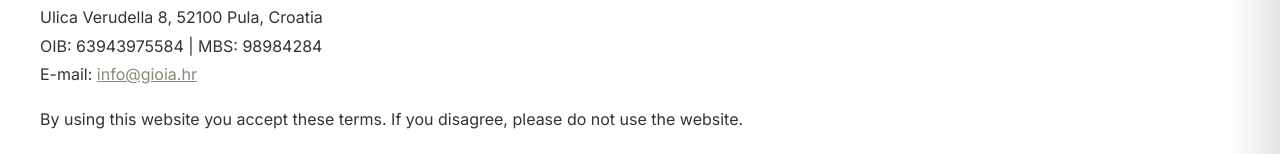
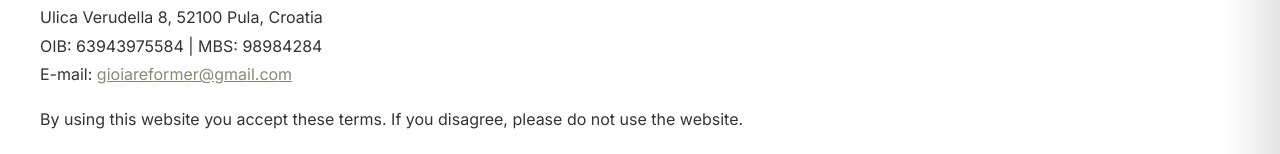
Before and after one commit to mateorumac/gioia-web, a React (Vite) app: page /en/terms in a window 1280 px wide. Shown: the part 414-568 px from the top of the page. Built offline with nearby package versions, Linux system fonts and the light colour scheme.

Commit message:
updated email address

```diff
--- a/src/components/ContactSection.jsx
+++ b/src/components/ContactSection.jsx
@@ -113,8 +113,8 @@ function ContactSection() {
             <p>
               <strong>E-mail:</strong>
               <br />
-              <a href="mailto:info@gioia.hr" className="contact-link-editorial">
-                info@gioia.hr
+              <a href="mailto:gioiareformer@gmail.com" className="contact-link-editorial">
+                gioiareformer@gmail.com
               </a>
             </p>
           </div>
--- a/src/components/Footer.jsx
+++ b/src/components/Footer.jsx
@@ -107,7 +107,7 @@ function Footer() {
                 </li>
                 <li>
                   <FaEnvelope />
-                  <a href="mailto:info@gioia.hr">info@gioia.hr</a>
+                  <a href="mailto:gioiareformer@gmail.com">gioiareformer@gmail.com</a>
                 </li>
               </ul>
 
--- a/src/components/TrainingSignupSection.jsx
+++ b/src/components/TrainingSignupSection.jsx
@@ -196,7 +196,7 @@ function TrainingSignupSection() {
       type: "info",
       message: t(
         "booking.infoMessage",
-        "Za sada kontaktirajte nas direktno na info@gioia.hr ili 095 389 6809"
+        "Za sada kontaktirajte nas direktno na gioiareformer@gmail.com ili 095 389 6809"
       ),
     });
   };
--- a/src/locales/en.json
+++ b/src/locales/en.json
@@ -73,6 +73,6 @@
     "contactButton": "Contact us"
   },
   "booking": {
-    "infoMessage": "For now, please contact us directly at info@gioia.hr or 095 389 6809"
+    "infoMessage": "For now, please contact us directly at gioiareformer@gmail.com or 095 389 6809"
   }
 }
--- a/src/pages/CookiesPage.jsx
+++ b/src/pages/CookiesPage.jsx
@@ -166,7 +166,7 @@ function CookiesPage() {
             <p>
               Za dodatne informacije o korištenju kolačića možete nam se
               obratiti na:{" "}
-              <a href="mailto:info@gioia.hr">info@gioia.hr</a>
+              <a href="mailto:gioiareformer@gmail.com">gioiareformer@gmail.com</a>
             </p>
             <p>
               Za više informacija o obradi osobnih podataka pogledajte našu{" "}
@@ -281,7 +281,7 @@ function CookiesPage() {
               our <a href="/en/privacy">Privacy Policy</a>.
               <br />
               For questions:{" "}
-              <a href="mailto:info@gioia.hr">info@gioia.hr</a>
+              <a href="mailto:gioiareformer@gmail.com">gioiareformer@gmail.com</a>
             </p>
           </>
         )}
--- a/src/pages/GDPRPage.jsx
+++ b/src/pages/GDPRPage.jsx
@@ -32,7 +32,7 @@ function GDPRPage() {
               <strong>Adresa:</strong> Verudela 8, 52100 Pula, Hrvatska
               <br />
               <strong>Email:</strong>{" "}
-              <a href="mailto:info@gioia.hr">info@gioia.hr</a>
+              <a href="mailto:gioiareformer@gmail.com">gioiareformer@gmail.com</a>
               <br />
               <strong>Telefon:</strong>{" "}
               <a href="tel:+385953896809">095 389 6809</a>
@@ -103,7 +103,7 @@ function GDPRPage() {
             </p>
             <ul>
               <li>
-                Email: <a href="mailto:info@gioia.hr">info@gioia.hr</a>
+                Email: <a href="mailto:gioiareformer@gmail.com">gioiareformer@gmail.com</a>
               </li>
               <li>
                 Telefon: <a href="tel:+385953896809">095 389 6809</a>
@@ -232,7 +232,7 @@ function GDPRPage() {
               <strong>Address:</strong> Verudela 8, 52100 Pula, Croatia
               <br />
               <strong>Email:</strong>{" "}
-              <a href="mailto:info@gioia.hr">info@gioia.hr</a>
+              <a href="mailto:gioiareformer@gmail.com">gioiareformer@gmail.com</a>
               <br />
               <strong>Phone:</strong>{" "}
               <a href="tel:+385953896809">095 389 6809</a>
@@ -302,7 +302,7 @@ function GDPRPage() {
             </p>
             <ul>
               <li>
-                Email: <a href="mailto:info@gioia.hr">info@gioia.hr</a>
+                Email: <a href="mailto:gioiareformer@gmail.com">gioiareformer@gmail.com</a>
               </li>
               <li>
                 Phone: <a href="tel:+385953896809">095 389 6809</a>
--- a/src/pages/PrivacyPage.jsx
+++ b/src/pages/PrivacyPage.jsx
@@ -44,7 +44,7 @@ function PrivacyPage() {
               <br />
               OIB: 63943975584 | MBS: 98984284
               <br />
-              E-mail: <a href="mailto:info@gioia.hr">info@gioia.hr</a>
+              E-mail: <a href="mailto:gioiareformer@gmail.com">gioiareformer@gmail.com</a>
             </p>
 
             <h2>2. Koje podatke prikupljamo i na koji način</h2>
@@ -105,7 +105,7 @@ function PrivacyPage() {
             </p>
             <p>
               Privolu možete povući u bilo kojem trenutku slanjem zahtjeva na{" "}
-              <a href="mailto:info@gioia.hr">info@gioia.hr</a>.
+              <a href="mailto:gioiareformer@gmail.com">gioiareformer@gmail.com</a>.
             </p>
 
             <h2>6. Maloljetnici</h2>
@@ -156,7 +156,7 @@ function PrivacyPage() {
             </ul>
             <p>
               Za ostvarivanje prava kontaktirajte nas na:{" "}
-              <a href="mailto:info@gioia.hr">info@gioia.hr</a>
+              <a href="mailto:gioiareformer@gmail.com">gioiareformer@gmail.com</a>
             </p>
 
             <h2>10. Kolačići</h2>
@@ -190,7 +190,7 @@ function PrivacyPage() {
               <br />
               OIB: 63943975584 | MBS: 98984284
               <br />
-              E-mail: <a href="mailto:info@gioia.hr">info@gioia.hr</a>
+              E-mail: <a href="mailto:gioiareformer@gmail.com">gioiareformer@gmail.com</a>
             </p>
 
             <h2>2. What Data We Collect and How</h2>
@@ -276,7 +276,7 @@ function PrivacyPage() {
             </ul>
             <p>
               To exercise your rights, contact us at:{" "}
-              <a href="mailto:info@gioia.hr">info@gioia.hr</a>
+              <a href="mailto:gioiareformer@gmail.com">gioiareformer@gmail.com</a>
             </p>
 
             <h2>10. Cookies</h2>
--- a/src/pages/TermsPage.jsx
+++ b/src/pages/TermsPage.jsx
@@ -44,7 +44,7 @@ function TermsPage() {
               <br />
               OIB: 63943975584 | MBS: 98984284
               <br />
-              E-mail: <a href="mailto:info@gioia.hr">info@gioia.hr</a>
+              E-mail: <a href="mailto:gioiareformer@gmail.com">gioiareformer@gmail.com</a>
             </p>
             <p>
               Korištenjem web stranice prihvaćate ove uvjete. Ako se s njima ne
@@ -71,7 +71,7 @@ function TermsPage() {
             </p>
             <p>
               Otkazivanje je moguće putem e-maila na{" "}
-              <a href="mailto:info@gioia.hr">info@gioia.hr</a> ili izravnim
+              <a href="mailto:gioiareformer@gmail.com">gioiareformer@gmail.com</a> ili izravnim
               kontaktom s instruktoricom.
             </p>
 
@@ -158,7 +158,7 @@ function TermsPage() {
             <p>
               Za sva pitanja vezana uz uvjete korištenja:
               <br />
-              E-mail: <a href="mailto:info@gioia.hr">info@gioia.hr</a>
+              E-mail: <a href="mailto:gioiareformer@gmail.com">gioiareformer@gmail.com</a>
               <br />
               Adresa: Ulica Verudella 8, 52100 Pula, Hrvatska
             </p>
@@ -175,7 +175,7 @@ function TermsPage() {
               <br />
               OIB: 63943975584 | MBS: 98984284
               <br />
-              E-mail: <a href="mailto:info@gioia.hr">info@gioia.hr</a>
+              E-mail: <a href="mailto:gioiareformer@gmail.com">gioiareformer@gmail.com</a>
             </p>
             <p>
               By using this website you accept these terms. If you disagree,
@@ -202,7 +202,7 @@ function TermsPage() {
             </p>
             <p>
               Cancellations can be made via e-mail at{" "}
-              <a href="mailto:info@gioia.hr">info@gioia.hr</a> or by contacting
+              <a href="mailto:gioiareformer@gmail.com">gioiareformer@gmail.com</a> or by contacting
               the instructor directly.
             </p>
 
@@ -291,7 +291,7 @@ function TermsPage() {
             <p>
               For questions regarding these terms:
               <br />
-              E-mail: <a href="mailto:info@gioia.hr">info@gioia.hr</a>
+              E-mail: <a href="mailto:gioiareformer@gmail.com">gioiareformer@gmail.com</a>
               <br />
               Address: Ulica Verudella 8, 52100 Pula, Croatia
             </p>
```
